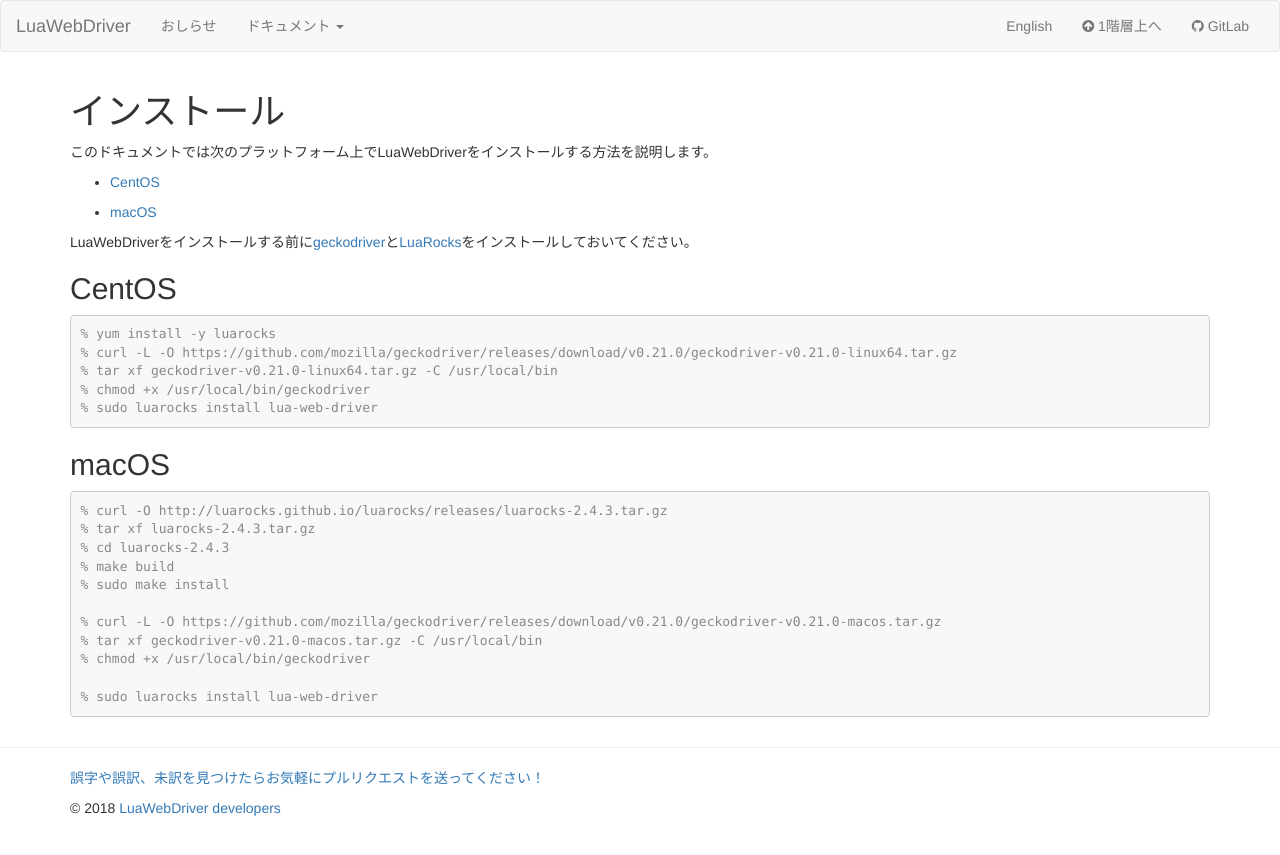
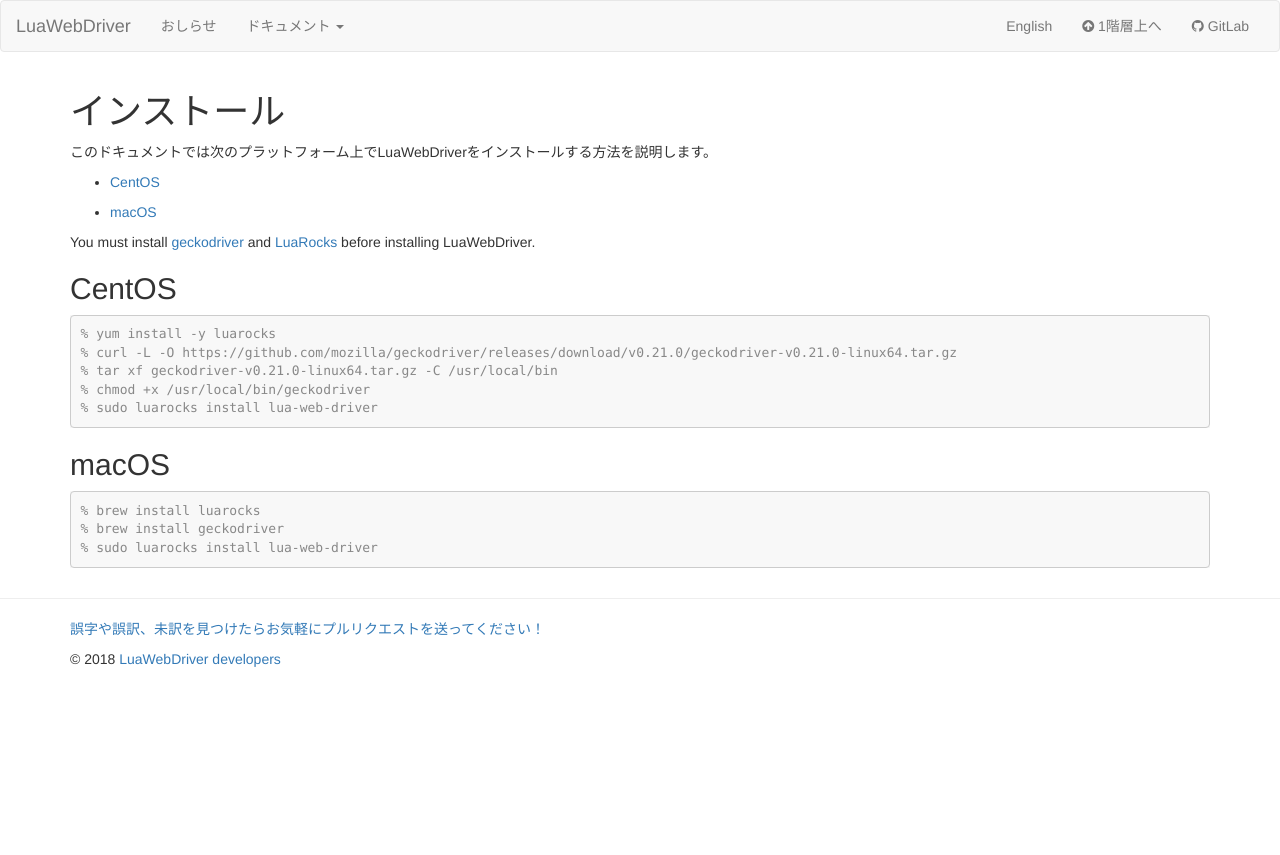
Before and after one commit to clear-code/lua-web-driver, a Jekyll site: the page built from docs/ja/install/index.md, in a window 1280 px wide. Shown: the top 855 px of the page. Built offline with Jekyll 4.4.1, drawn with Linux system fonts in a browser that asks for light colours.

Commit message:
doc tutorial: simplify

````diff
--- a/docs/ja/install/index.md
+++ b/docs/ja/install/index.md
@@ -10,7 +10,7 @@
 
   * [macOS](#macos)
 
-LuaWebDriverをインストールする前に[geckodriver][geckodriver]と[LuaRocks][luarocks]をインストールしておいてください。
+You must install [geckodriver][geckodriver] and [LuaRocks][luarocks] before installing LuaWebDriver.
 
 ## CentOS {#centos}
 
@@ -25,16 +25,8 @@
 ## macOS {#macos}
 
 ```console
-% curl -O http://luarocks.github.io/luarocks/releases/luarocks-{{ site.luarocks_version }}.tar.gz
-% tar xf luarocks-{{ site.luarocks_version }}.tar.gz
-% cd luarocks-{{ site.luarocks_version }}
-% make build
-% sudo make install
-
-% curl -L -O https://github.com/mozilla/geckodriver/releases/download/v{{ site.geckodriver_version }}/geckodriver-v{{ site.geckodriver_version }}-macos.tar.gz
-% tar xf geckodriver-v{{ site.geckodriver_version }}-macos.tar.gz -C /usr/local/bin
-% chmod +x /usr/local/bin/geckodriver
-
+% brew install luarocks
+% brew install geckodriver
 % sudo luarocks install lua-web-driver
 ```
 
````
Also changed, not shown: docs/install/index.md (+2 -10 lines), 1 other file.
